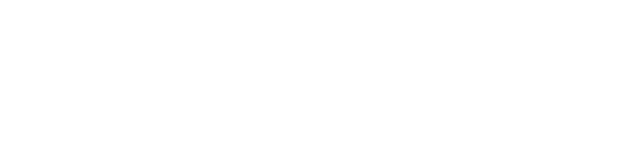
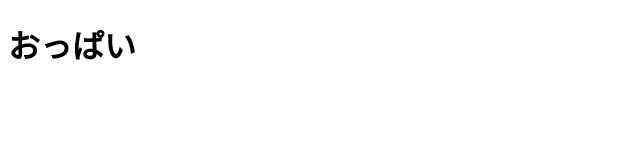
Before and after one commit to RyutoOkamura/20210716okamura, a plain HTML site: page index.html in a window 1280 px wide. Shown: the whole page, without its empty margins (0-640 px from the left). Drawn offline with Linux system fonts and the light colour scheme; files that its build step writes are made by us from their sources.

Commit message:
test-commit

```diff
--- a/index.html
+++ b/index.html
@@ -25,7 +25,7 @@
 </head>
 
 <body>
-
+  <h1>おっぱい</h1>
 </body>
 
 </html>
```
